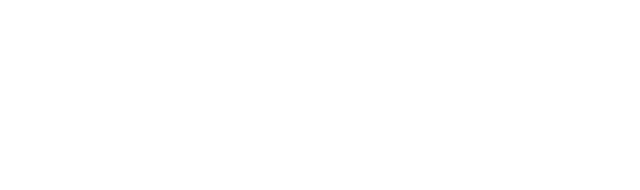
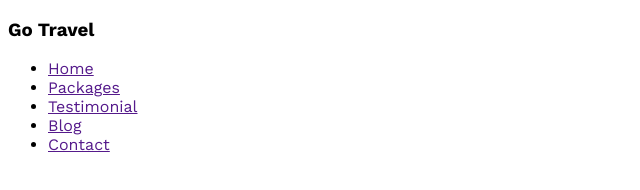
Before and after one commit to amitksarker/Assignment-2, a plain HTML site: page Index.Html in a window 1280 px wide. Shown: the whole page, without its empty margins (0-640 px from the left). Drawn offline with nearby package versions, Linux system fonts and the light colour scheme.

Commit message:
setup google font work sens

```diff
--- a/Index.Html
+++ b/Index.Html
@@ -3,10 +3,29 @@
 <head>
     <meta charset="UTF-8">
     <meta name="viewport" content="width=device-width, initial-scale=1.0">
-    <title>Assignment-2</title>
+    <title> Go Travel   </title>
     <link rel="stylesheet" href="Style.Css">
 </head>
 <body>
+    <header>
+        <nav class="nav">
+            <h3> Go Travel </h3>
+            <ul>
+                <li><a href=""> Home</a></li>
+                <li><a href=""> Packages</a></li>
+                <li><a href=""> Testimonial</a></li>
+                <li><a href=""> Blog</a></li>
+                <li><a href=""> Contact</a></li>
+
+            </ul>
+        </nav>
+    </header>
+    <main>
+
+    </main>
+    <footer>
+
+    </footer>
 
 
 </body>
--- a/Style.Css
+++ b/Style.Css
@@ -0,0 +1,5 @@
+@import url('https://fonts.googleapis.com/css2?family=Roboto:wght@400;500;900&family=Work+Sans:wght@400;500;600;700;800&display=swap');
+* {
+    font-family: 'Roboto', sans-serif;
+font-family: 'Work Sans', sans-serif;
+}
```
